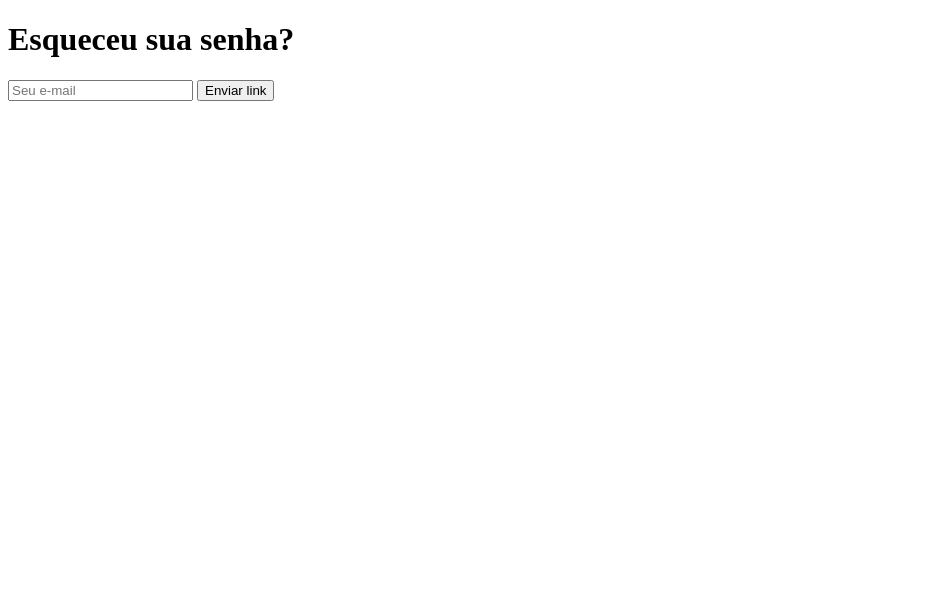
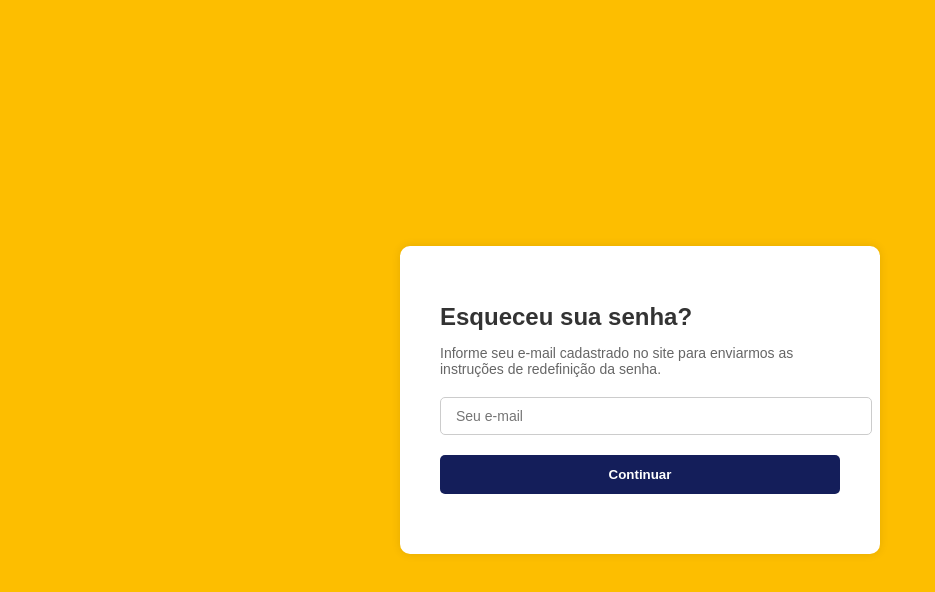
Before and after one commit to lhenriquecoelho/2025-1-p3-tiapn-si-grupo-3, a plain HTML site: page src/front/forgot-password.html in a window 1280 px wide. Shown: the whole page, without its empty margins (0-935 px from the left). Drawn offline with Linux system fonts and the light colour scheme.

Commit message:
tela de esqueceu a senha e de resetar senha aprimorada

```diff
--- a/src/front/forgot-password.html
+++ b/src/front/forgot-password.html
@@ -5,28 +5,43 @@
     <meta charset="UTF-8">
     <meta name="viewport" content="width=device-width, initial-scale=1.0">
     <title>Esqueceu a senha</title>
+    <link rel="stylesheet" href="forgot.css">
 </head>
 
 <body>
+    <div class="container">
+        <h1>Esqueceu sua senha?</h1>
+        <p>Informe seu e-mail cadastrado no site para enviarmos as instruções de redefinição da senha.</p>
         <form id="forgotForm">
-        <h1>Esqueceu sua senha?</h1>
-        <input type="email" placeholder="Seu e-mail" required />
-        <button type="submit">Enviar link</button>
+            <input type="email" name="email" placeholder="Seu e-mail" required />
+            <button type="submit">Continuar</button>
         </form>
+        <p id="mensagem"></p>
+    </div>
+
     <script>
         document.getElementById('forgotForm').addEventListener('submit', async (e) => {
             e.preventDefault();
-            const email = e.target.querySelector('input').value;
+            const msg = document.getElementById("mensagem");
+            msg.textContent = "Enviando e-mail...";
+
+            const email = e.target.email.value;
+
+            try {
                 const res = await fetch('/api/forgot-password', {
                     method: 'POST',
                     headers: { 'Content-Type': 'application/json' },
                     body: JSON.stringify({ email })
                 });
+
                 const data = await res.json();
-            alert(data.message || data.error);
+                msg.textContent = data.message || data.error;
+            } catch (error) {
+                msg.textContent = "Erro ao enviar e-mail. Tente novamente.";
+                console.error(error);
+            }
         });
     </script>
-
 </body>
 
 </html>
--- /dev/null
+++ b/src/front/forgot.css
@@ -0,0 +1,56 @@
+    body {
+      font-family: Arial, sans-serif;
+      background-color: #FDBE00;
+      margin: 0;
+      padding: 0;
+      display: flex;
+      justify-content: center;
+      align-items: center;
+      height: 100vh;
+    }
+
+    .container {
+      background-color: #fff;
+      padding: 40px;
+      border-radius: 10px;
+      box-shadow: 0 0 10px rgba(0, 0, 0, 0.1);
+      width: 100%;
+      max-width: 400px;
+    }
+
+    h1 {
+      font-size: 24px;
+      color: #333;
+      margin-bottom: 10px;
+    }
+
+    p {
+      font-size: 14px;
+      color: #666;
+      margin-bottom: 20px;
+    }
+
+    input[type="email"] {
+      width: 100%;
+      padding: 10px 15px;
+      border-radius: 5px;
+      border: 1px solid #ccc;
+      font-size: 14px;
+      margin-bottom: 20px;
+    }
+
+    button {
+      width: 100%;
+      padding: 12px;
+      background-color: #141E5A;
+      color: #fff;
+      border: none;
+      border-radius: 5px;
+      font-weight: bold;
+      cursor: pointer;
+      transition: background-color 0.3s;
+    }
+
+    button:hover {
+      background-color: #141E6A;
+    }
```
Also changed, not shown: src/front/reset-password.html (+19 -7 lines). Lines whose indentation alone changed are shown as unchanged.
